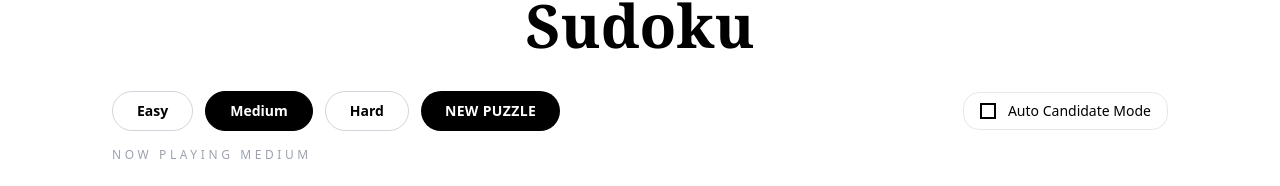
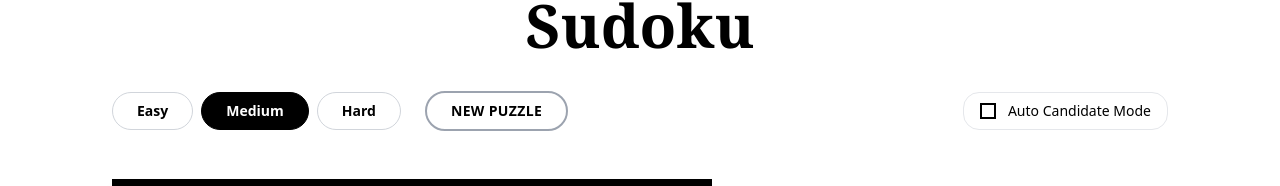
Before and after one commit to WintonGee/OnlineGaming, a Next.js app: page /games/sudoku in a window 1280 px wide. Shown: the part 118-304 px from the top of the page. Built offline with nearby package versions, Linux system fonts and the light colour scheme.

Commit message:
UI improvements

```diff
--- a/src/app/games/sudoku/page.tsx
+++ b/src/app/games/sudoku/page.tsx
@@ -339,7 +339,8 @@
           {/* Difficulty Toolbar */}
           <div className="flex flex-col gap-4">
             <div className="flex flex-col lg:flex-row w-full items-center gap-4 justify-between">
-              <div className="flex flex-wrap justify-center lg:justify-start gap-3">
+              <div className="flex flex-wrap items-center justify-center lg:justify-start gap-2">
+                <div className="flex items-center gap-2">
                   {DIFFICULTY_OPTIONS.map((level) => (
                     <button
                       key={level}
@@ -354,10 +355,11 @@
                       {level}
                     </button>
                   ))}
+                </div>
                 <Button
                   onClick={handleNewGame}
                   disabled={isGenerating}
-                  className="rounded-full px-6 py-2 text-sm font-semibold uppercase tracking-wide"
+                  className="rounded-full px-6 py-2 text-sm font-semibold uppercase tracking-wide ml-2 lg:ml-4 bg-transparent hover:bg-gray-100 dark:hover:bg-gray-800 text-black dark:text-white border-2 border-gray-400 dark:border-gray-500 hover:border-gray-600 dark:hover:border-gray-400 transition-all"
                 >
                   {isGenerating ? 'Preparing...' : 'New Puzzle'}
                 </Button>
@@ -376,9 +378,6 @@
                 </Label>
               </div>
             </div>
-            <span className="text-xs uppercase tracking-[0.3em] text-gray-400 dark:text-gray-500 text-center lg:text-left">
-              {isGenerating ? 'Generating puzzle…' : `Now playing ${activeDifficulty}`}
-            </span>
           </div>
         </div>
 
```
Lines whose indentation alone changed are shown as unchanged.
